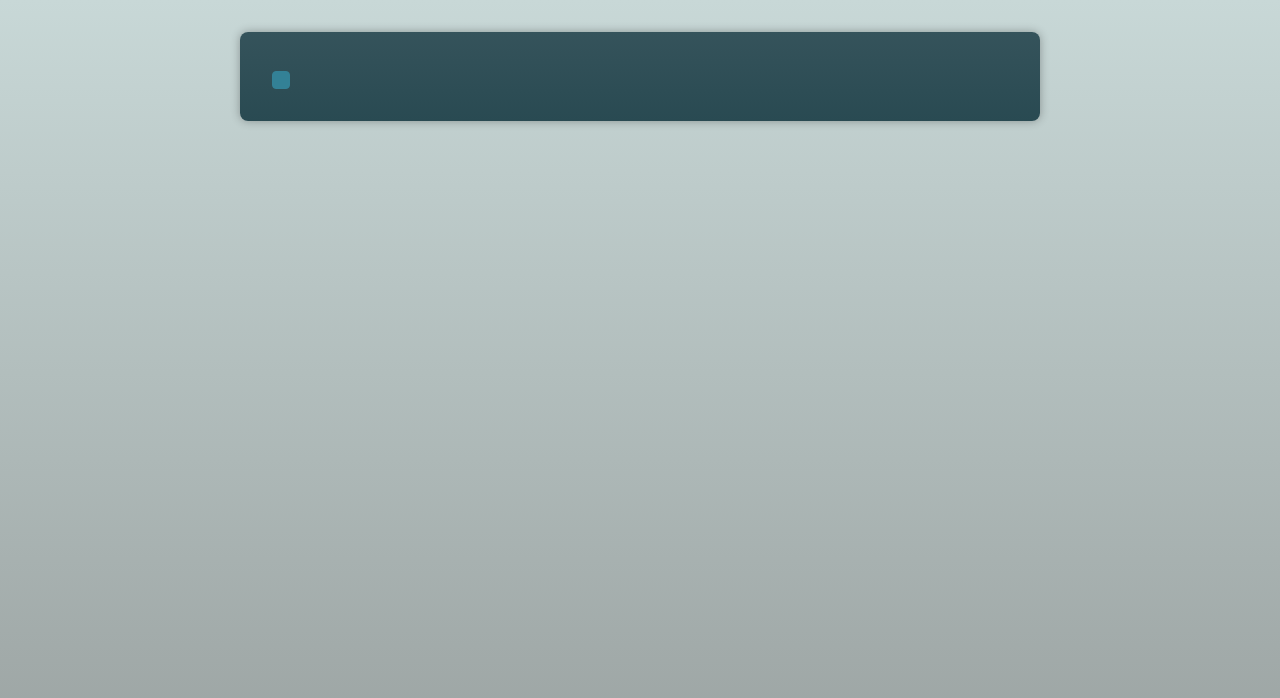
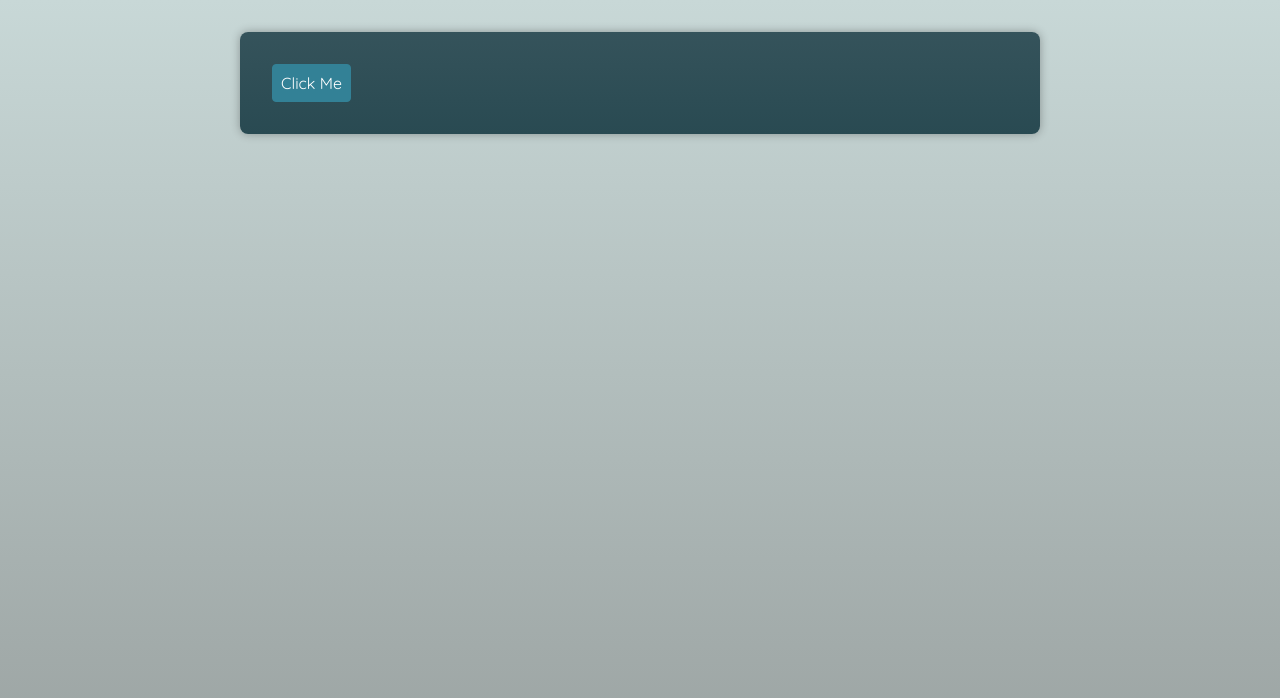
Before and after one commit to grfehr/advanced-components, a React (Vite) app: page / in a window 1280 px wide. Shown: the top 698 px of the page. Built offline with nearby package versions, Linux system fonts and the light colour scheme; a web font is replaced by a local one.

Commit message:
Lesson 56

```diff
--- a/src/App.tsx
+++ b/src/App.tsx
@@ -4,7 +4,9 @@
 function App() {
   return (
       <main>
-        <Container as={Button} />
+          <Container as={Button} onClick={() => {}} type ="button">
+              Click Me
+              </Container>
       </main>
   )
 }
--- a/src/component/Container.tsx
+++ b/src/component/Container.tsx
@@ -1,11 +1,24 @@
-import { type ElementType } from 'react';
+import {
+    type ComponentPropsWithoutRef,
+    type ElementType,
+    type ReactNode
+} from 'react';
 
-type ContainerProps = {
-    as: ElementType;
-};
+type ContainerProps<T extends ElementType> = {
+    as?: T;
+    children: ReactNode;
+} & ComponentPropsWithoutRef<T>;
 
-export default function Container({as}: ContainerProps) {
-    const Component = as;
+export default function Container<C extends ElementType>({
+                                         as,
+                                         children,
+    ...props
+}: ContainerProps<C>) {
+    const Component = as || 'div';
 
-    return <Component />;
+    return (
+        <Component {...props}>
+            {children}
+        </Component>
+    );
 }
```
